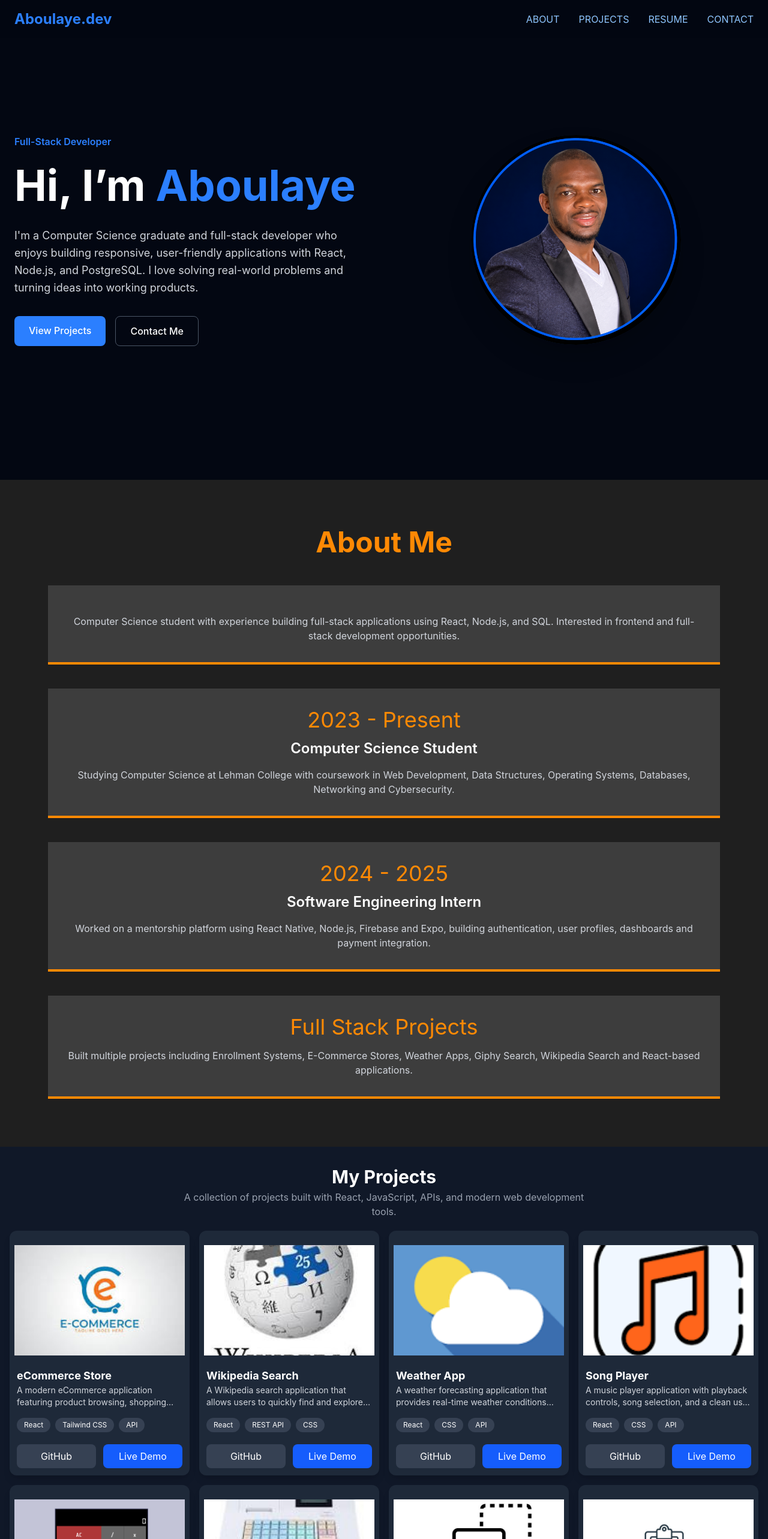
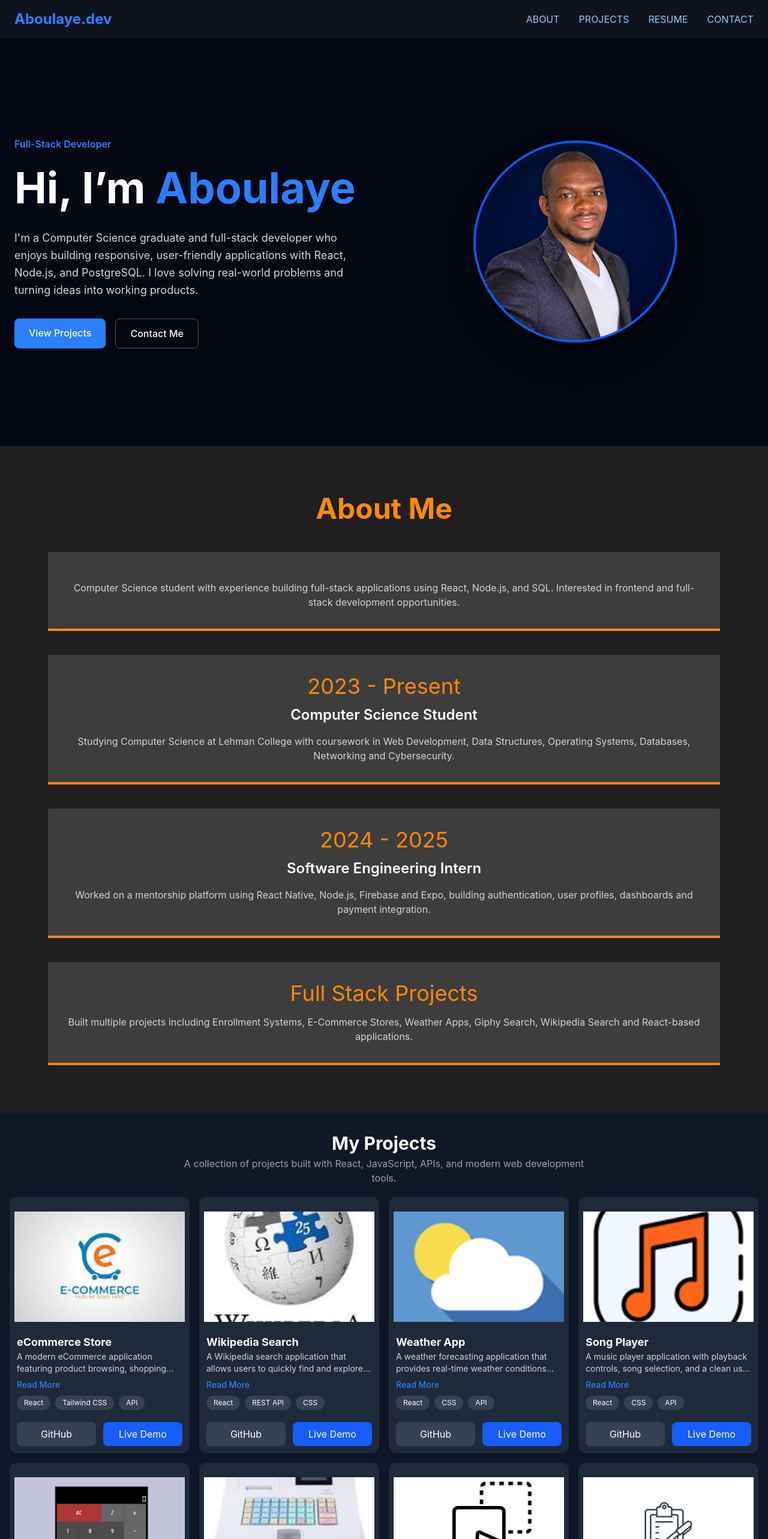
Before and after one commit to abdel1413/portfolioApp, a React (Vite) app: page / in a window 1280 px wide. Shown: the top 2566 px of the page at 60% size. Built offline with nearby package versions, Linux system fonts and the light colour scheme.

Commit message:
added function to display the full description

```diff
--- a/src/components/Contact.jsx
+++ b/src/components/Contact.jsx
@@ -6,7 +6,7 @@ import { FaPhone, FaEnvelope, FaLinkedin,FaGithub, FaXTwitter, FaFacebook, FaPen
 export const Contact =()=>{
     return (<>
 
-   <section className="min-h-screen scroll-mt-24 flex flex-col items-center justify-center" id='contact'>
+   <section className="min-h-0 py-8 scroll-mt-24 flex flex-col items-center justify-center" id='contact'>
 
      <div>
         <h1 className="text-3xl font-bold text-center mb-1">Contact Me</h1>
@@ -18,7 +18,7 @@ export const Contact =()=>{
      </div>
 
 
-            <div className="flex items-center justify-center gap-4">
+            <div className="flex flex-col md:flex-row items-center justify-center gap-4">
               <div className="flex flex-col items-start  mb-0">
 
               <span className="text-lg font-bold text-blue-500 flex">
--- a/src/components/Hero.jsx
+++ b/src/components/Hero.jsx
@@ -1,13 +1,14 @@
  import profile from '../assets/profiles/profile.png'
 export const Hero = () => {
   return (
-    <section className="min-h-screen bg-gray-950 text-white flex items-center" id="hero">
+    <section className="min-h-[85vh] bg-gray-950 text-white flex items-center" id="hero">
 
       <div className="
         max-w-7xl
         mx-auto
         px-6
-        py-20
+        py-12
+        lg:py-12
         w-full
         grid
         md:grid-cols-2
@@ -24,7 +25,8 @@ export const Hero = () => {
 
           <h1 className="
             text-5xl
-            md:text-7xl
+            md:text-5xl
+            lg:text-7xl
             font-bold
             leading-tight
             mb-6
--- a/src/components/Navbar.jsx
+++ b/src/components/Navbar.jsx
@@ -6,7 +6,7 @@ export const Navbar = () => {
 
   return (
     <nav
-      className="fixed top-0 left-0 w-full bg-gray-950/95 backdrop-blur-md text-white z-50"
+      className="sticky top-0 left-0 w-full bg-gray-950/95 backdrop-blur-md text-white z-50"
       id="navbar"
     >
       <div className="w-full max-w-7xl mx-auto px-6 py-4 flex items-center justify-between gap-6">
@@ -46,7 +46,7 @@ export const Navbar = () => {
           </button>
       </div>
       {isOpen &&(
-         <div className="lg:hidden flex flex-col  gap-4 px-6">
+         <div className="lg:hidden flex flex-col  gap-4 px-6 py-4">
          <a href="#about" onClick={() => setIsOpen(false)}>
             ABOUT
           </a>
--- a/src/components/Projects.jsx
+++ b/src/components/Projects.jsx
@@ -5,6 +5,7 @@ import { ProjectList } from "./ProjectList"
 export const Projects = ()=>{
 
     const [showAll, setShowAll] = useState(false);
+    const [expandedProject, setExpandedProject] = useState(null);
     const sectionRef=useRef(null);
 
    const displayedProjects = showAll ? ProjectList() : ProjectList().slice(0, 8);
@@ -53,9 +54,16 @@ export const Projects = ()=>{
                 </h2>
                  <div className="relative group">
 
-                <p className="text-gray-300 text-sm mb-4 line-clamp-2 group-hover:line-clamp-none transition-all duration-500">
+                <p className={`text-gray-300 text-sm mb-1 ${expandedProject === project.id ? 'line-clamp-none' : 'line-clamp-2'}  transition-all duration-500`}>
                   {project.description}
                 </p>
+
+                <button
+                 type="button"
+                  className="text-blue-500 text-sm hover:underline focus:outline-none mb-2 font-medium"
+                  onClick={() => setExpandedProject(expandedProject === project.id ? null : project.id)}
+                > {expandedProject === project.id ? 'Show Less' : 'Read More'}
+                </button>
                  </div>
 
                 <div className="flex flex-wrap gap-2 mb-5">
```
